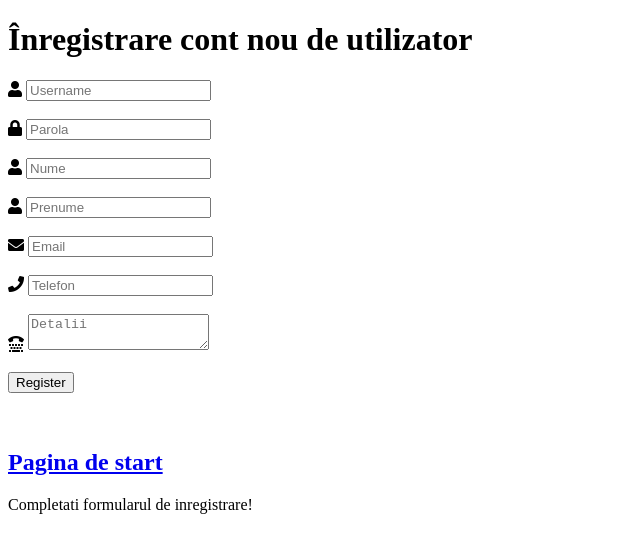
After one commit to VladPetoaca/Proiect-web, a PHP site: page /user_registration.php in a window 1280 px wide. The commit adds this page. Shown: the top 553 px of the page, without its empty margins (0-640 px from the left). Run offline with PHP 8.4, Linux system fonts and the light colour scheme.

Commit message:
Registration + login

```diff
--- /dev/null
+++ b/Evenimente/config.php
@@ -0,0 +1,21 @@
+<?php
+$hostname = 'localhost';
+
+$username = 'root';
+
+$password = '';
+
+$db = 'proiect_pagina_web';
+
+$mysqli = new mysqli($hostname, $username, $password, $db);
+
+if(!mysqli_connect_errno())
+{
+   // echo 'Connectat la baza de date: '. $db;
+
+}
+else
+{
+    echo 'Nu se poate conecta';
+    exit();
+}
--- a/Evenimente/logout.php
+++ b/Evenimente/logout.php
@@ -2,5 +2,5 @@
 session_start();
 session_destroy();
 
-header('Location: proiect_pagina_web');
+header('Location: index.html');
 ?>
--- /dev/null
+++ b/Evenimente/user_registration.php
@@ -0,0 +1,119 @@
+<!DOCTYPE html>
+<html lang="en">
+<head>
+    <meta charset="UTF-8">
+    <title>Înregistrare utilizator nou</title>
+    <link rel="stylesheet"
+          href="https://use.fontawesome.com/releases/v5.7.1/css/all.css">
+</head>
+<body>
+<div class="register">
+    <h1>Înregistrare cont nou de utilizator</h1>
+    <form action="user_registration.php" method="post"
+          autocomplete="off">
+        <label for="username">
+            <i class="fas fa-user"></i>
+        </label>
+        <input type="text" name="username"
+               placeholder="Username" id="username" required>
+        <br>
+        <br>
+        <label for="password">
+            <i class="fas fa-lock"></i>
+        </label>
+        <input type="password" name="password"
+               placeholder="Parola" id="password" required>
+        <br>
+        <br>
+        <label for="nume">
+            <i class="fas fa-user"></i>
+        </label>
+        <input type="text" name="nume"
+               placeholder="Nume" id="nume" required>
+        <br>
+        <br>
+        <label for="Prenume">
+            <i class="fas fa-user"></i>
+        </label>
+        <input type="text" name="prenume"
+               placeholder="Prenume" id="prenume" required>
+        <br>
+        <br>
+        <label for="email">
+            <i class="fas fa-envelope"></i>
+        </label>
+        <input type="email" name="email"
+               placeholder="Email" id="email" required>
+        <br>
+        <br>
+        <label for="telefon">
+            <i class="fas fa-phone"></i>
+        </label>
+        <input type="text" name="telefon"
+               placeholder="Telefon" id="telefon" required>
+        <br>
+        <br>
+        <label for="email">
+            <i class="fas fa-tty"></i>
+        </label>
+        <textarea name="detalii"
+                  placeholder="Detalii" value="Detalii" id="detalii"></textarea>
+        <br>
+        <br>
+        <input type="submit" value="Register">
+    </form>
+</div>
+<br>
+<br>
+<h2><a href="index.html">Pagina de start</a></h2>
+</body>
+</html>
+
+
+<?php
+include ('config.php');
+
+if (mysqli_connect_errno()) {
+
+    exit('Nu se poate conecta la MySQL: ' . mysqli_connect_error());
+}
+
+if (!isset($_POST['username'], $_POST['password'], $_POST['email'], $_POST['nume'], $_POST['prenume'], $_POST['telefon'])) {
+    exit('Completati formularul de inregistrare!');
+}
+if (empty($_POST['username']) || empty($_POST['password']) ||
+    empty($_POST['email'])) {
+    exit('Completare formular de inregistrare!');
+}
+if (!filter_var($_POST['email'], FILTER_VALIDATE_EMAIL)) {
+    exit('Adresa de e-mail nu este valida!');
+}
+if (preg_match('/[A-Za-z0-9]+/', $_POST['username']) == 0) {
+    exit('Numele de utilizator nu este valid!');
+}
+if (strlen($_POST['password']) > 20 || strlen($_POST['password']) < 5) {
+
+    exit('Parola trebuie sa aiba intre 5 si 20 charactere!');
+}
+if ($stmt = $mysqli->prepare("SELECT parola FROM inregistrare WHERE username = ?")) {
+    $stmt->bind_param('s', $_POST['username']);
+    $stmt->execute();
+    $stmt->store_result();
+
+    if ($stmt->num_rows > 0) {
+        echo 'Numele de utilizator exista, alegeti altul!';
+    } else {
+        if ($stmt = $mysqli->prepare("INSERT INTO inregistrare (username, parola, nume, prenume, email, telefon, detalii) VALUES (?, ?, ?, ?, ?, ?, ?)")) {
+            $password = password_hash($_POST['password'], PASSWORD_DEFAULT);
+            $stmt->bind_param('sssssss', $_POST['username'], $password, $_POST['email'], $_POST['nume'], $_POST['prenume'], $_POST['telefon'], $_POST['detalii']);
+            $stmt->execute();
+            header('Location: Index.html');
+        } else {
+            echo 'Nu se poate face prepare statement!';
+        }
+    }
+    $stmt->close();
+} else {
+    echo 'Nu se poate face prepare statement!';
+}
+$mysqli->close();
```
Also changed, not shown: Evenimente/admin_registration.php (added, +82 -0 lines), Evenimente/home.php (+13 -4 lines), Evenimente/index.html (+13 -17 lines), Evenimente/registration.html (deleted, +0 -37 lines), Evenimente/registration.php (deleted, +0 -54 lines), Evenimente/user_login.php (added, +71 -0 lines).
